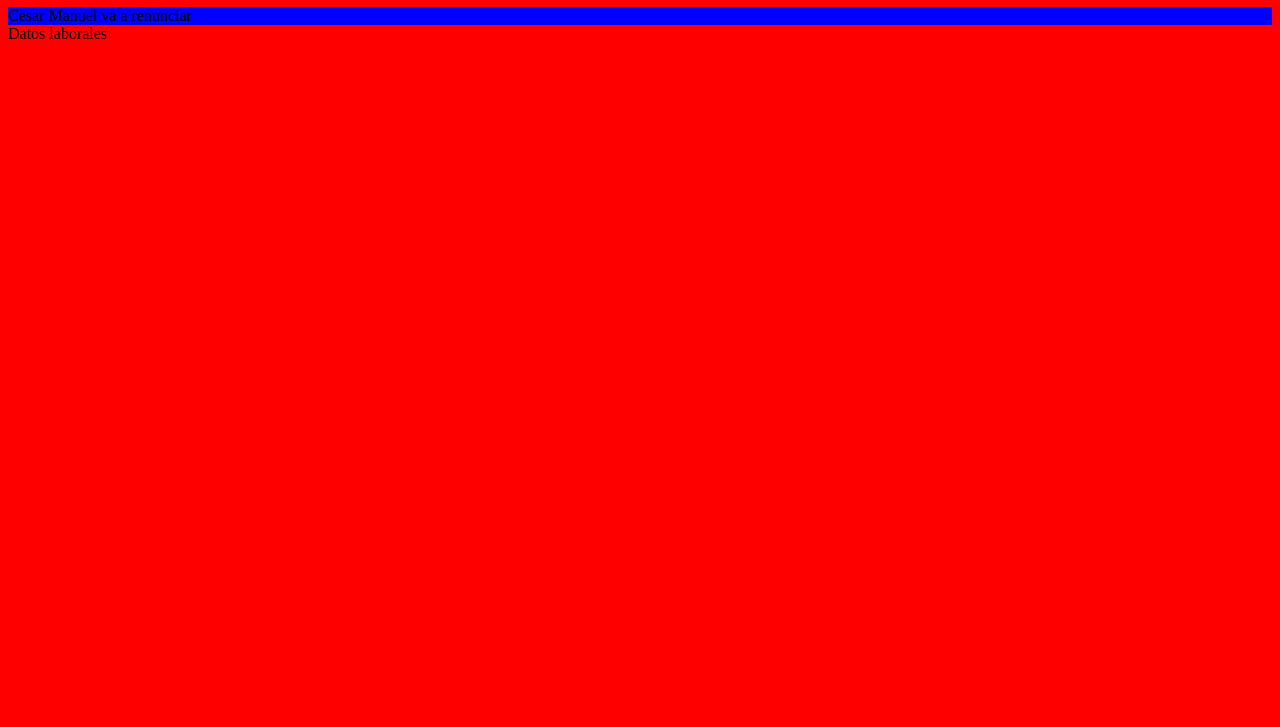
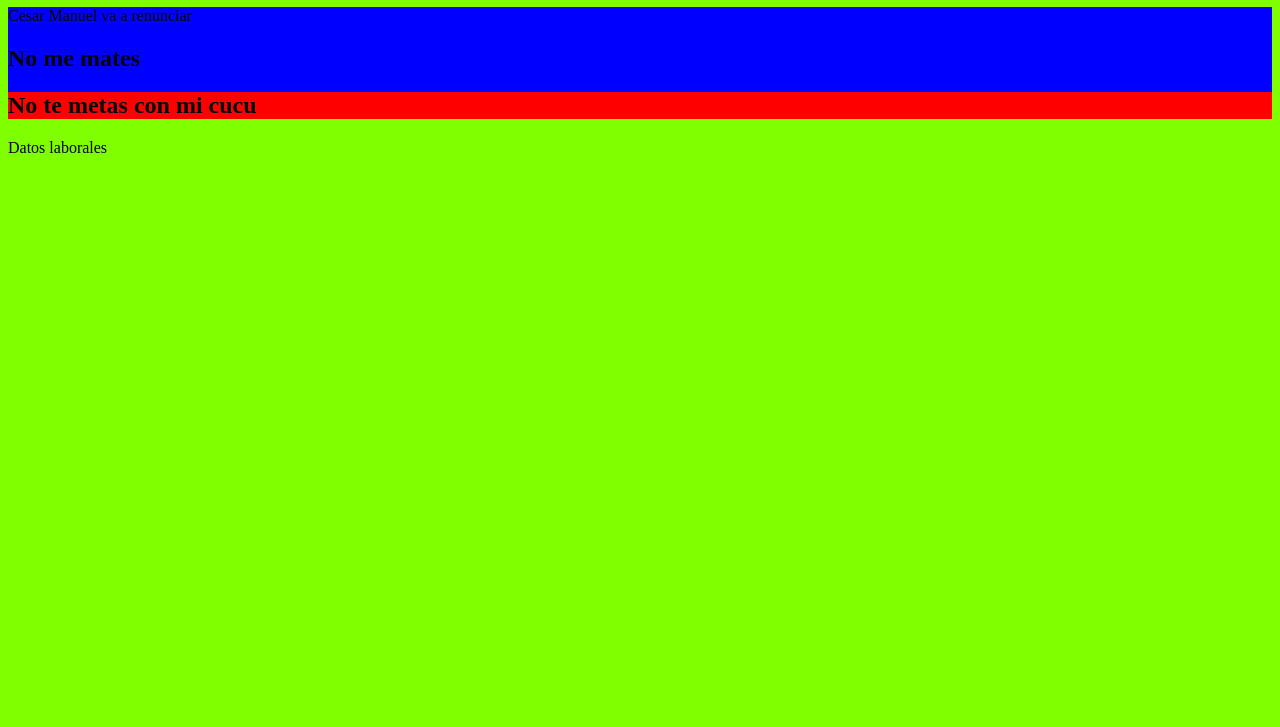
Before and after one commit to jarcilales/cv, a website: page index.html in a window 1280 px wide. Shown: the part 73-800 px from the top of the page. Drawn offline with Linux system fonts and the light colour scheme.

Commit message:
cambios con cv

```diff
--- a/index.html
+++ b/index.html
@@ -5,12 +5,15 @@
         <link rel="stylesheet" href="styles/app.css">
         <title>Curriculum Jose Arcila</title>
         <style>h1{background-color: red;}</style>
-        <script src = "js/app.js"></script>
+        <script src = "js/app.js" async defer ></script>
     </head>
     <body>
         <h1>Curriculum Jose Arcila</h1>
-        <aside>Cesar Manuel va a renunciar</aside>
+        <aside class="personal-info" style="background-color: blue">Cesar Manuel va a renunciar
+        <h2>No me mates</h2>
+        </aside>
         <section>Datos laborales</section>
         <p id="amix"></p>
+
     </body>
 </html>
--- a/js/app.js
+++ b/js/app.js
@@ -1,2 +1,13 @@
-console.log("Hello World");
-document.getElementById("amix").innerHTML = "hola soy tu amigo";
+
+//document.getElementById("amix").innerHTML() = "hola soy tu amigo";
+
+//Esta funcion espera a que todos los elementos del dom se carguen "window addevenlistener"
+window.addEventListener('load', function(){
+    //aqui obtienes el elemento usando query Selector y lo almacenas en una variable
+let aside = document.querySelector('.personal-info');
+//aqui creas un nuevo elemento html y lo llenas con info
+const span = document.createElement('span')
+span.innerHTML = '<h1>No te metas con mi cucu</h1>'
+//aqui lo agregas dentro de ese elemento aside
+aside.appendChild(span)
+})
--- a/styles/app.css
+++ b/styles/app.css
@@ -3,5 +3,5 @@ aside{
     background-color: blue;
 }
 body{
-    background-color: red;
+    background-color:chartreuse;
 }
```
Also changed, not shown: 1 other file.
